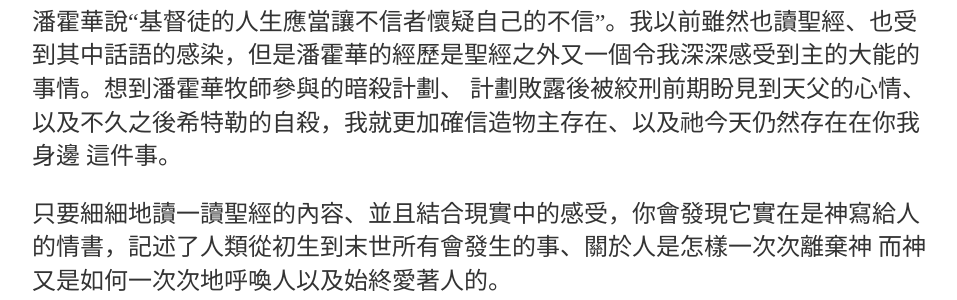
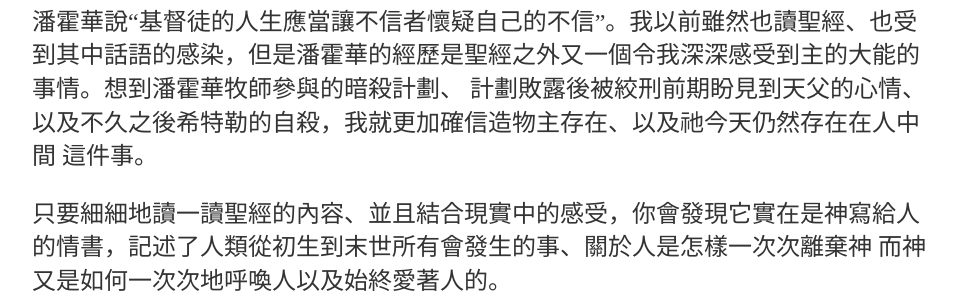
Before and after one commit to Ekove/ekove.github.io, a Jekyll site: the page built from _posts/2020-12-15-In_Memorial_of_Bonhoeffer.md, in a window 1280 px wide. Shown: the part 1056-1356 px from the top of the page, without its empty margins (160-1117 px from the left). Built offline with Jekyll 4.4.1, drawn with Linux system fonts in a browser that asks for light colours.

Commit message:
Update 2020-12-15-In_Memorial_of_Bonhoeffer.md

```diff
--- a/_posts/2020-12-15-In_Memorial_of_Bonhoeffer.md
+++ b/_posts/2020-12-15-In_Memorial_of_Bonhoeffer.md
@@ -17,7 +17,7 @@ Von guten Mächten wunderbar geborgen（所有美善力量）是他在獄中的
 來眾人的光明，所以我想 我現在能做的、只是把這火種傳下去，把這麥種撒出去，也讓更多的人把光帶進黑暗裡。
 
 潘霍華說“基督徒的人生應當讓不信者懷疑自己的不信”。我以前雖然也讀聖經、也受到其中話語的感染，但是潘霍華的經歷是聖經之外又一個令我深深感受到主的大能的事情。想到潘霍華牧師參與的暗殺計劃、
-計劃敗露後被絞刑前期盼見到天父的心情、以及不久之後希特勒的自殺，我就更加確信造物主存在、以及祂今天仍然存在在你我身邊 這件事。
+計劃敗露後被絞刑前期盼見到天父的心情、以及不久之後希特勒的自殺，我就更加確信造物主存在、以及祂今天仍然存在在人中間 這件事。
 
 只要細細地讀一讀聖經的內容、並且結合現實中的感受，你會發現它實在是神寫給人的情書，記述了人類從初生到末世所有會發生的事、關於人是怎樣一次次離棄神 而神又是如何一次次地呼喚人以及始終愛著人的。
 
```
